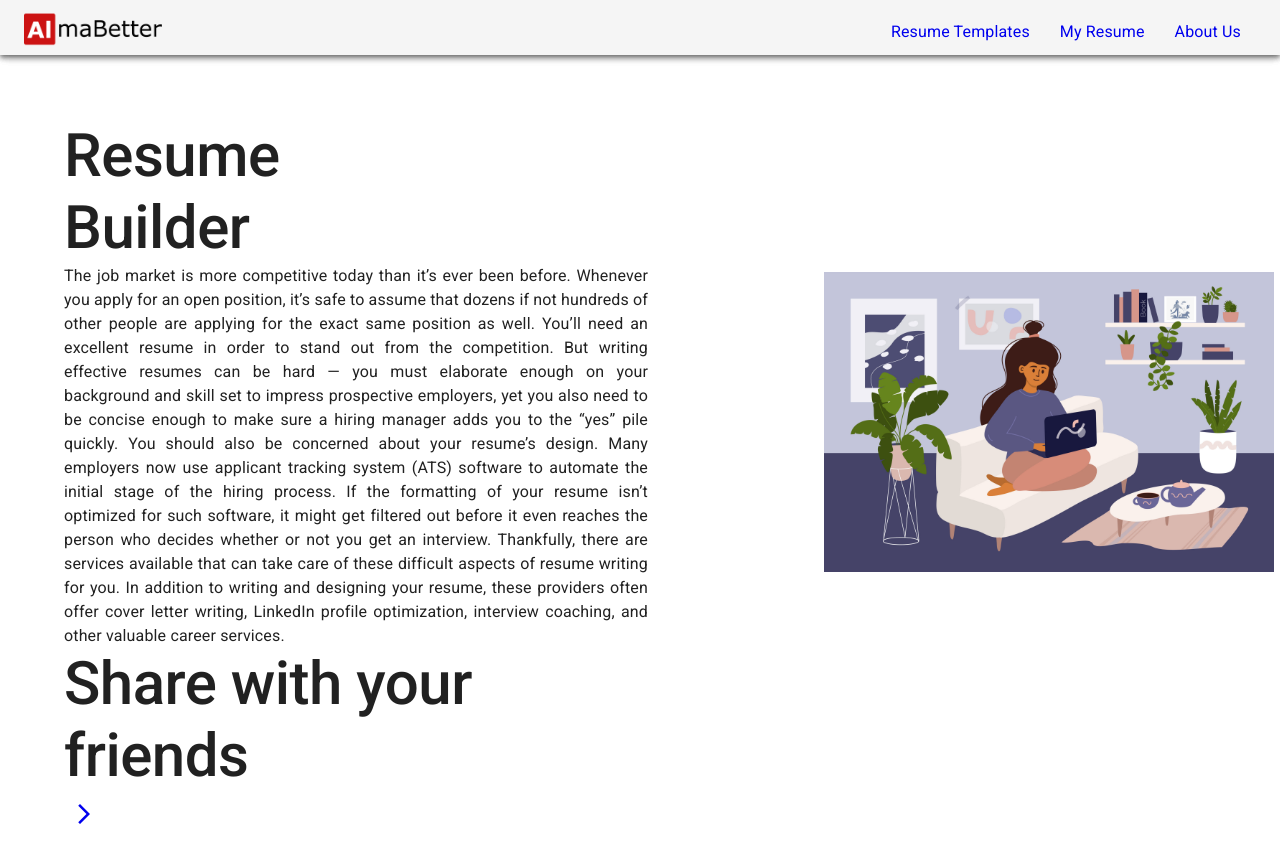
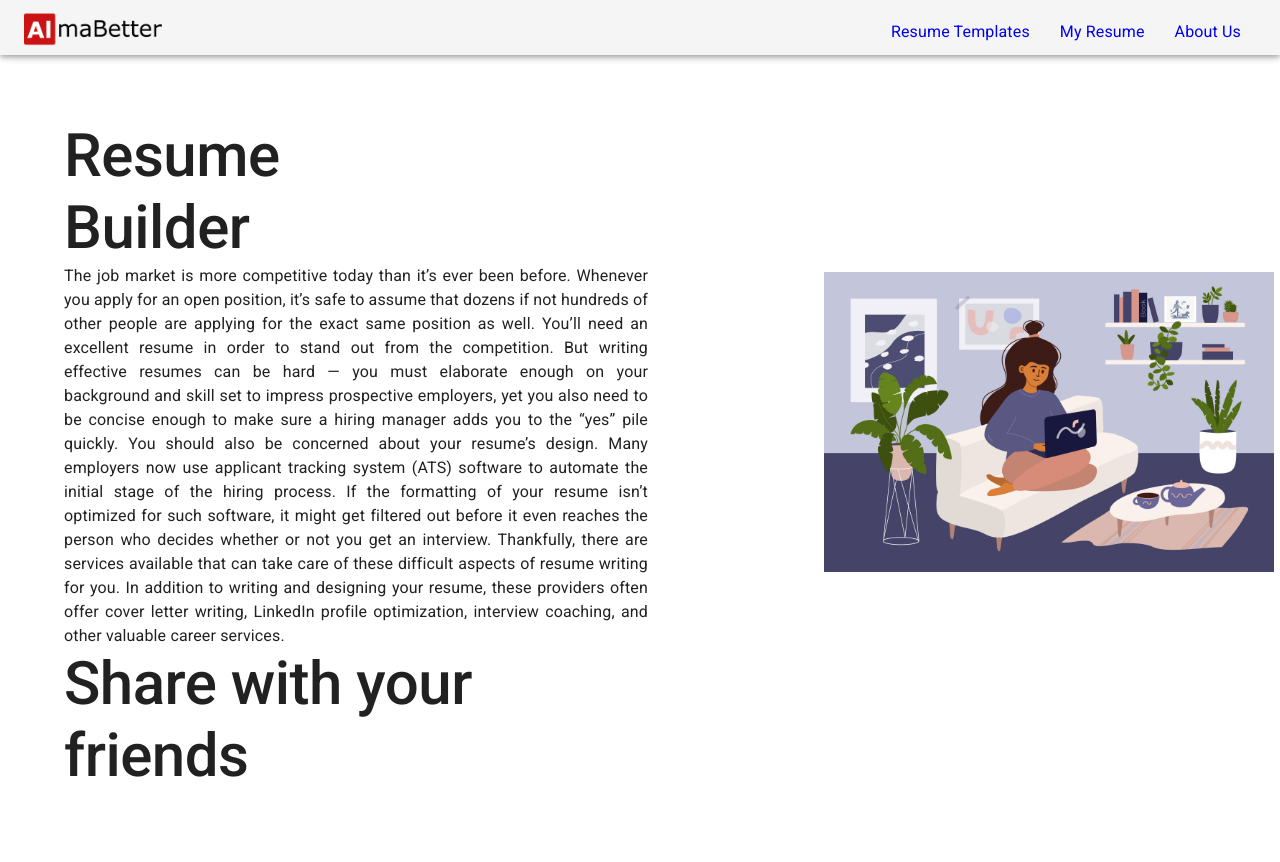
Before and after one commit to RahulRSoni/resume-builder, a React (Create React App) app: page /about in a window 1280 px wide. Shown: the top 862 px of the page. After the commit the page ends 808 px from the top, so only its background shows below. Built offline with nearby package versions, Linux system fonts and the light colour scheme.

Commit message:
About fix

```diff
--- a/src/App.js
+++ b/src/App.js
@@ -8,12 +8,11 @@ function App() {
   return(
   <div>
       <Navbar/>
-      <Aboutus/>
       <Routes>
         <Route exact path="/" element={<Home />}></Route>
         <Route exact path="/templates" element={<Navbar />}></Route>
         <Route exact path="/myresume" element={<Navbar />}></Route>
-        <Route exact path="/about" element={<Navbar />}></Route>
+        <Route exact path="/about" element={<Aboutus />}></Route>
       </Routes>
   </div>
   )
--- a/src/Componant/Aboutus.js
+++ b/src/Componant/Aboutus.js
@@ -3,13 +3,6 @@ import Box from "@mui/material/Box";
 import Grid from "@mui/material/Grid";
 import { Typography } from "@mui/material";
 import Aboutimg from "./Assets/Aboutimg.jpg";
-import ArrowForwardIosIcon from "@mui/icons-material/ArrowForwardIos";
-import IconButton from "@mui/material/IconButton";
-import { Link } from "react-router-dom";
-import CheckIcon from "@mui/icons-material/Check";
-import List from "@mui/material/List";
-import ListItem from "@mui/material/ListItem";
-
 
 
 const Aboutus = () => {
@@ -23,22 +16,16 @@ const Aboutus = () => {
               Builder
             </Typography>
             <Typography variant="body1" align="justify">
-            The job market is more competitive today than it’s ever been before. Whenever you apply for an open position, it’s safe to assume that dozens if not hundreds of other people are applying for the exact same position as well.
-You’ll need an excellent resume in order to stand out from the competition. But writing effective resumes can be hard — you must elaborate enough on your background and skill set to impress prospective employers, yet you also need to be concise enough to make sure a hiring manager adds you to the “yes” pile quickly.
-You should also be concerned about your resume’s design. Many employers now use applicant tracking system (ATS) software to automate the initial stage of the hiring process. If the formatting of your resume isn’t optimized for such software, it might get filtered out before it even reaches the person who decides whether or not you get an interview.
-Thankfully, there are services available that can take care of these difficult aspects of resume writing for you. In addition to writing and designing your resume, these providers often offer cover letter writing, LinkedIn profile optimization, interview coaching, and other valuable career services.
+              The job market is more competitive today than it’s ever been before. Whenever you apply for an open position, it’s safe to assume that dozens if not hundreds of other people are applying for the exact same position as well.
+              You’ll need an excellent resume in order to stand out from the competition. But writing effective resumes can be hard — you must elaborate enough on your background and skill set to impress prospective employers, yet you also need to be concise enough to make sure a hiring manager adds you to the “yes” pile quickly.
+              You should also be concerned about your resume’s design. Many employers now use applicant tracking system (ATS) software to automate the initial stage of the hiring process. If the formatting of your resume isn’t optimized for such software, it might get filtered out before it even reaches the person who decides whether or not you get an interview.
+              Thankfully, there are services available that can take care of these difficult aspects of resume writing for you. In addition to writing and designing your resume, these providers often offer cover letter writing, LinkedIn profile optimization, interview coaching, and other valuable career services.
             </Typography>
             <Typography align="left" variant="h2" sx={{ fontWeight: 'medium' }}>
               Share with your friends
             </Typography>
-
-            <IconButton color="primary" component="label">
-              <Link to="/myresume">
-                <ArrowForwardIosIcon />
-              </Link>
-            </IconButton>
           </Grid>
-          <Grid item sm={12} md={6}  mt= {20} sx={{ p: 20 }}>
+          <Grid item sm={12} md={6} mt={20} sx={{ p: 20 }}>
             <img src={Aboutimg} className="App-logo" alt="logo" height="300vh" />
           </Grid>
         </Grid>
```
